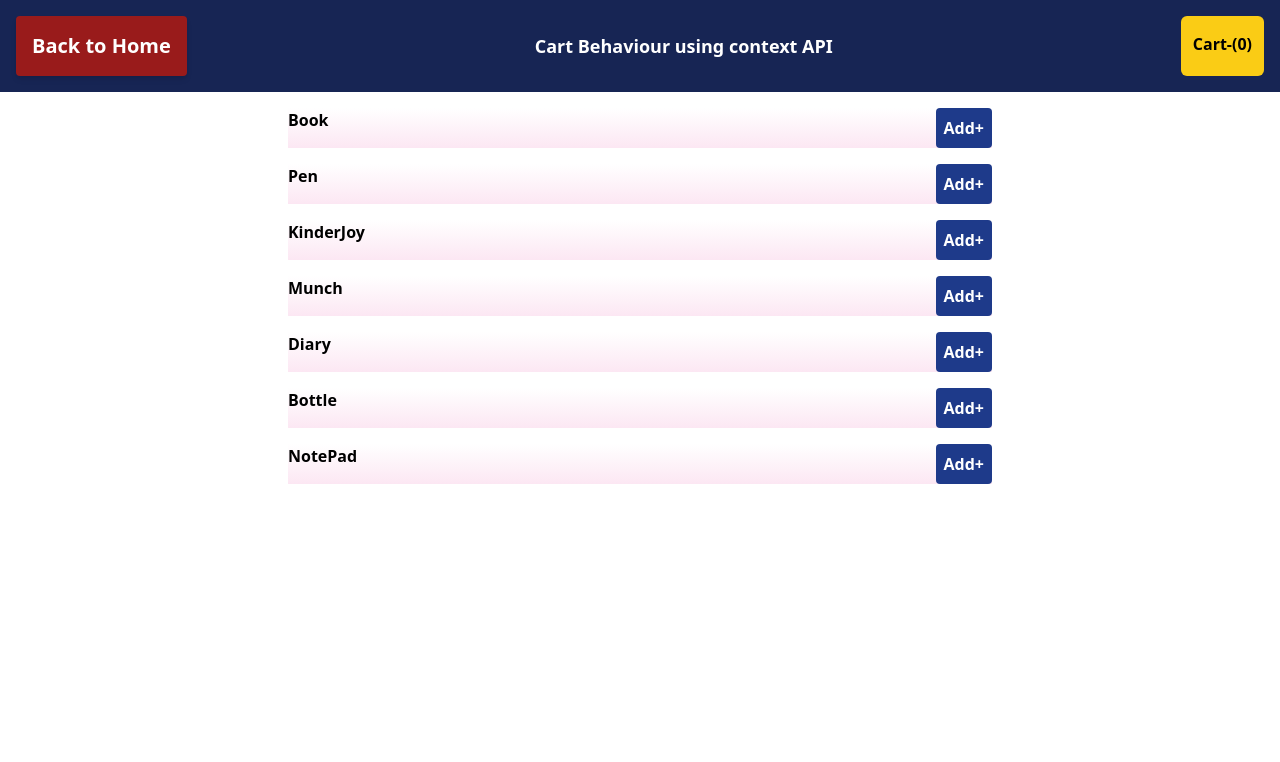
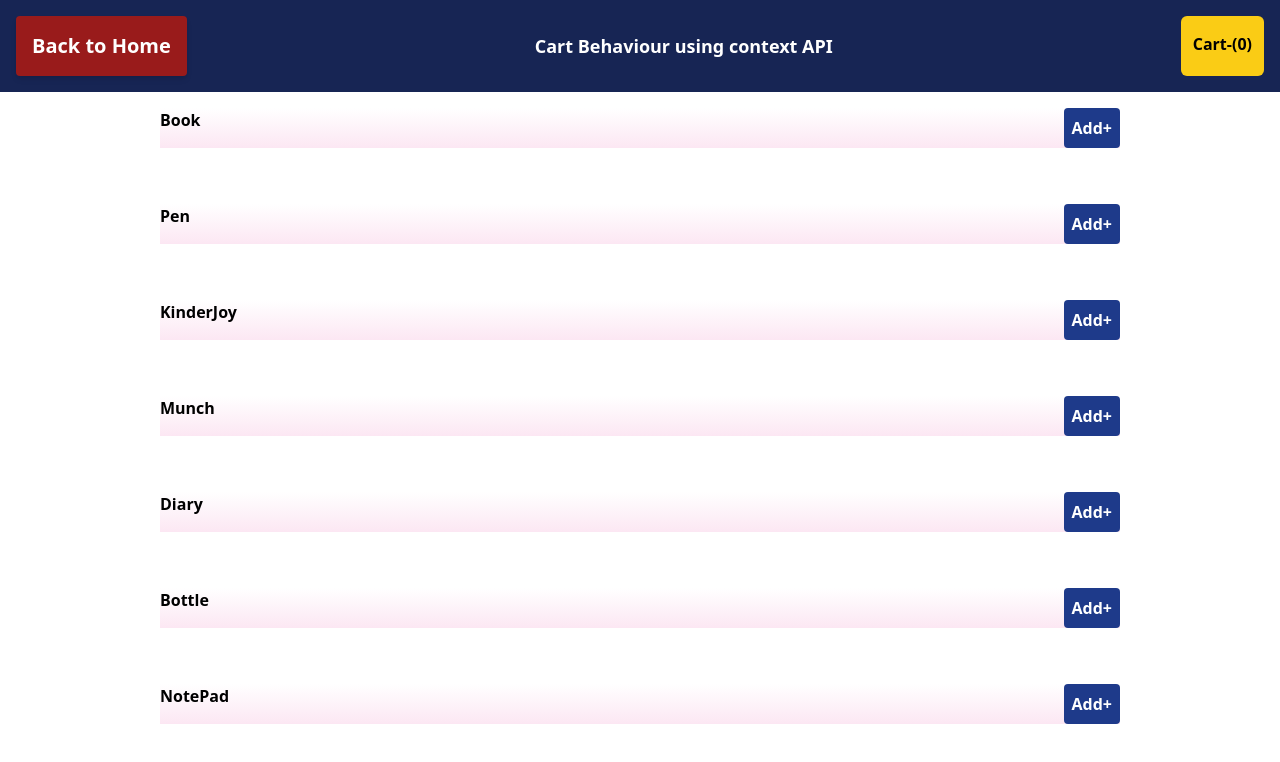
Before and after one commit to anshi06/Machine-code, a React (Create React App) app: page /Cart in a window 1280 px wide. Shown: the top 762 px of the page. Built offline with nearby package versions, Linux system fonts and the light colour scheme; no server answers; the HTML template or start-up script is replaced by a standard one.

Commit message:
Add to cart and clearing cart implemented

```diff
--- a/src/components/CartContextAPI/Cart.js
+++ b/src/components/CartContextAPI/Cart.js
@@ -2,23 +2,37 @@ import { useState } from "react";
 import Header from "./Header";
 import Products from "./Products";
 import CartDetails from "./CartDetails";
-import CartContext from "../../context/cartContext";
+import CartContext from "../../context/CartContext";
+import ItemContext from "../../context/ItemContext";
 
 const Cart = () => {
   const [showCartDetails, setShowCartDetails] = useState(false);
+  const [cartItems, setCartItems] = useState([]);
+
+  const itemCtxValue = {
+    items: cartItems,
+    addToCart: (product) => {
+      setCartItems((items) => [...items, product]);
+    },
+    clearCart: () => {
+      setCartItems([]);
+    },
+  };
   const ctxValue = {
     showDetails: showCartDetails,
     toggleShowCartDetails: (show) => {
-        setShowCartDetails(show);
+      setShowCartDetails(show);
     },
   };
 
   return (
     <CartContext.Provider value={ctxValue}>
-      <div className="">
-        <Header />
-        {showCartDetails ? <CartDetails /> : <Products />}
-      </div>
+      <ItemContext.Provider value={itemCtxValue}>
+        <div className="">
+          <Header />
+          {showCartDetails ? <CartDetails /> : <Products />}
+        </div>
+      </ItemContext.Provider>
     </CartContext.Provider>
   );
 };
--- a/src/components/CartContextAPI/CartDetails.js
+++ b/src/components/CartContextAPI/CartDetails.js
@@ -1,8 +1,28 @@
+import { useContext } from "react";
+import ItemContext from "../../context/ItemContext";
+import Product from "./Product";
+
 const CartDetails = () => {
+  const { items, clearCart } = useContext(ItemContext);
+
+  const handleClearCart = () => {
+    clearCart();
+  }
+
   return (
     <div className="flex justify-center m-4">
-      <div className="absolute w-1/2 text-center bg-blue-200">
-        <p className="font-bold text-xl">Items</p>
+      <div className="w-full md:w-1/2 text-center bg-blue-200 flex flex-col gap-5 rounded-md">
+        <div className="flex justify-center gap-5">
+          <p className="font-bold text-xl">Items</p>
+          <button className="bg-red-700 text-white font-bold px-2 mt-1 rounded-sm hover:bg-red-800" onClick={handleClearCart}>Clear cart</button>
+        </div>
+
+        {items.length === 0 && (
+          <p className="font-bold text-red-700"> Cart is Empty!</p>
+        )}
+        {items.map((product, i) => (
+          <Product product={product} key={i} />
+        ))}
       </div>
     </div>
   );
--- a/src/components/CartContextAPI/Header.js
+++ b/src/components/CartContextAPI/Header.js
@@ -1,9 +1,11 @@
-import CartContext from "../../context/cartContext";
+import CartContext from "../../context/CartContext";
+import ItemContext from "../../context/ItemContext";
 import HomeButton from "../HomeButton";
 import { useContext } from "react";
 
 const Header = () => {
   const cartCtx = useContext(CartContext);
+  const { items} = useContext(ItemContext);
 
   const handleShowCartDetails = () => {
     cartCtx.toggleShowCartDetails(!cartCtx.showDetails)
@@ -26,7 +28,7 @@ const Header = () => {
           className="md:py-4 md:px-3 md:font-bold "
           onClick={handleShowCartDetails}
         >
-          Cart-(0)
+          Cart-({items.length})
         </button>
       </div>
     </div>
--- a/src/components/CartContextAPI/Product.js
+++ b/src/components/CartContextAPI/Product.js
@@ -1,8 +1,22 @@
+import { useContext } from "react";
+import ItemContext from "../../context/ItemContext";
+
 const Product = ({ product }) => {
+  const { addToCart } = useContext(ItemContext);
+
+  const handleAddItem = (product) => {
+    addToCart(product);
+  };
+
   return (
-    <div className="flex justify-between mx-72 bg-gradient-to-t from-pink-100">
+    <div className="flex justify-between mx-20 md:mx-40 bg-gradient-to-t from-pink-100 mb-10">
       <p>{product}</p>
-      <button className="bg-blue-900 hover:bg-blue-950 text-white p-2 rounded">Add+</button>
+      <button
+        className="bg-blue-900 hover:bg-blue-950 text-white p-2 rounded"
+        onClick={() => handleAddItem(product)}
+      >
+        Add+
+      </button>
     </div>
   );
 };
--- /dev/null
+++ b/src/context/ItemContext.js
@@ -0,0 +1,10 @@
+import { createContext } from "react";
+
+const ItemContext = createContext({
+  items: [],
+  addToCart: () => {},
+  // removeFromCart: () => {},
+  clearCart: () => {},
+});
+
+export default ItemContext;
```
Also changed, not shown: src/components/CartContextAPI/Products.js (+5 -5 lines).
